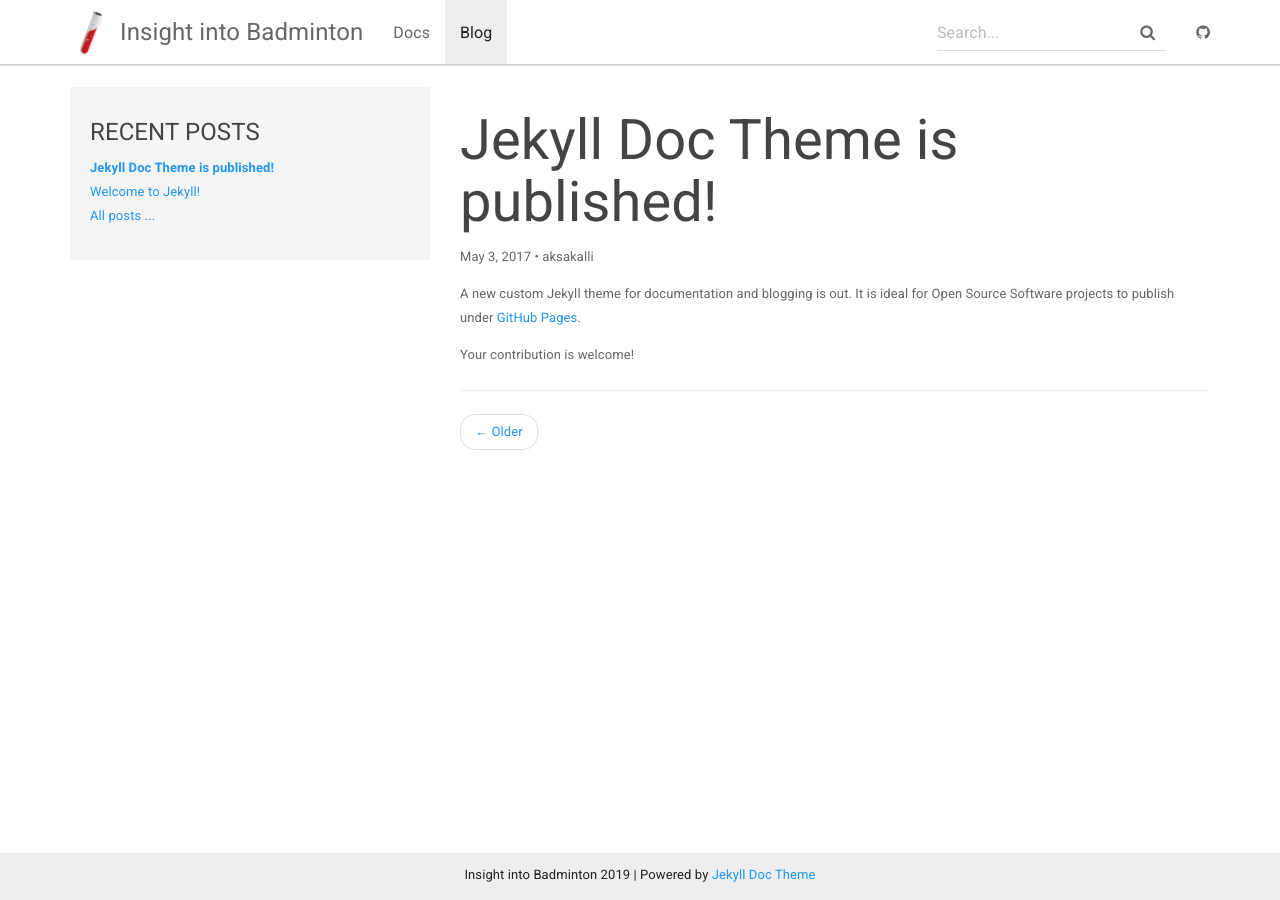
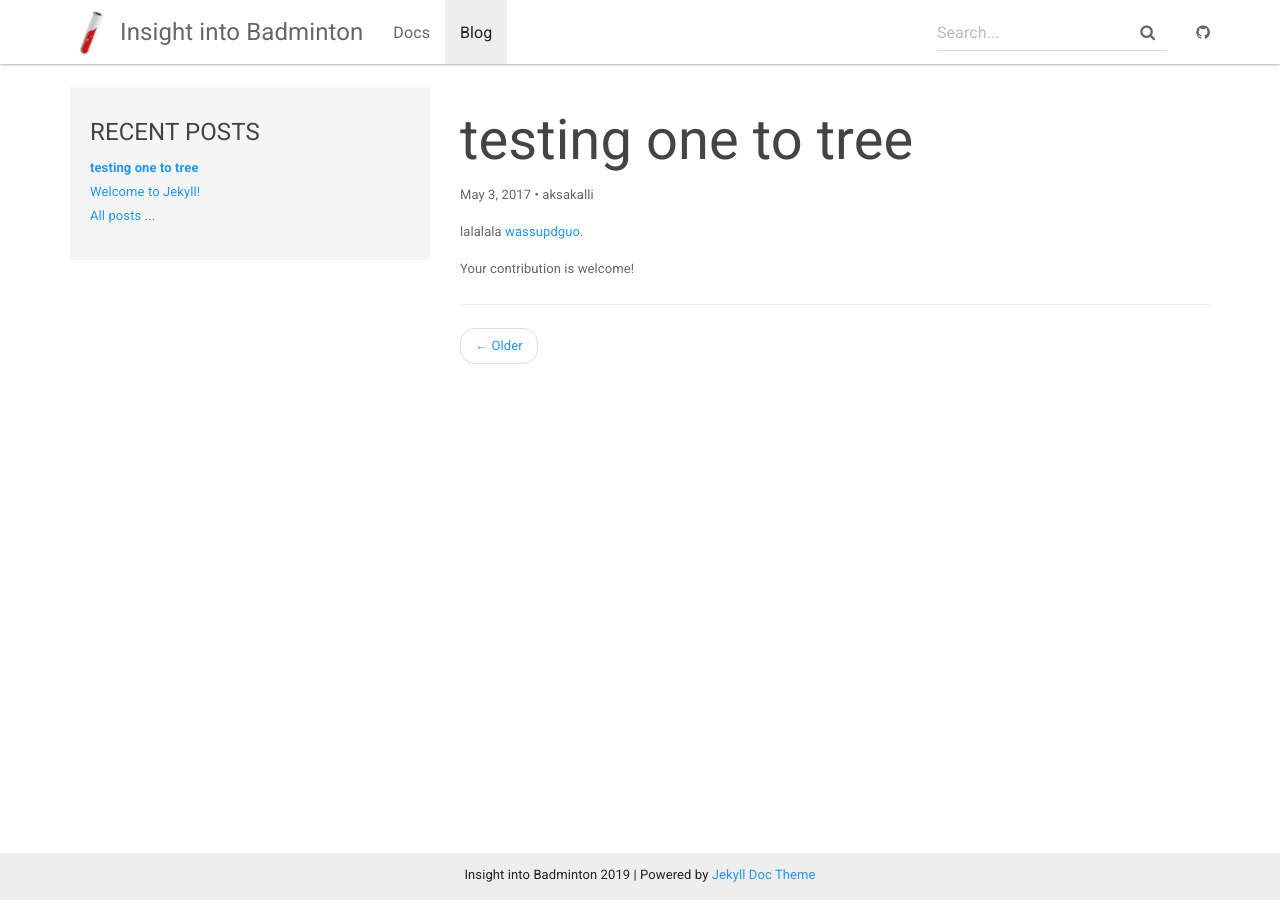
Before and after one commit to Amisuta/badminton, a Jekyll site: the page built from _posts/2017-05-03-jekyll-doc-theme.md, in a window 1280 px wide. Built offline with Jekyll 4.4.1, drawn with Linux system fonts in a browser that asks for light colours.

Commit message:
Update 2017-05-03-jekyll-doc-theme.md

```diff
--- a/_posts/2017-05-03-jekyll-doc-theme.md
+++ b/_posts/2017-05-03-jekyll-doc-theme.md
@@ -1,8 +1,8 @@
 ---
 layout: post
-title:  "Jekyll Doc Theme is published!"
+title:  "testing one to tree"
 author: aksakalli
 ---
-A new custom Jekyll theme for documentation and blogging is out. It is ideal for Open Source Software projects to publish under [GitHub Pages](https://pages.github.com).
+lalalala [wassupdguo](https://danielguo.dev).
 
 Your contribution is welcome!
```
